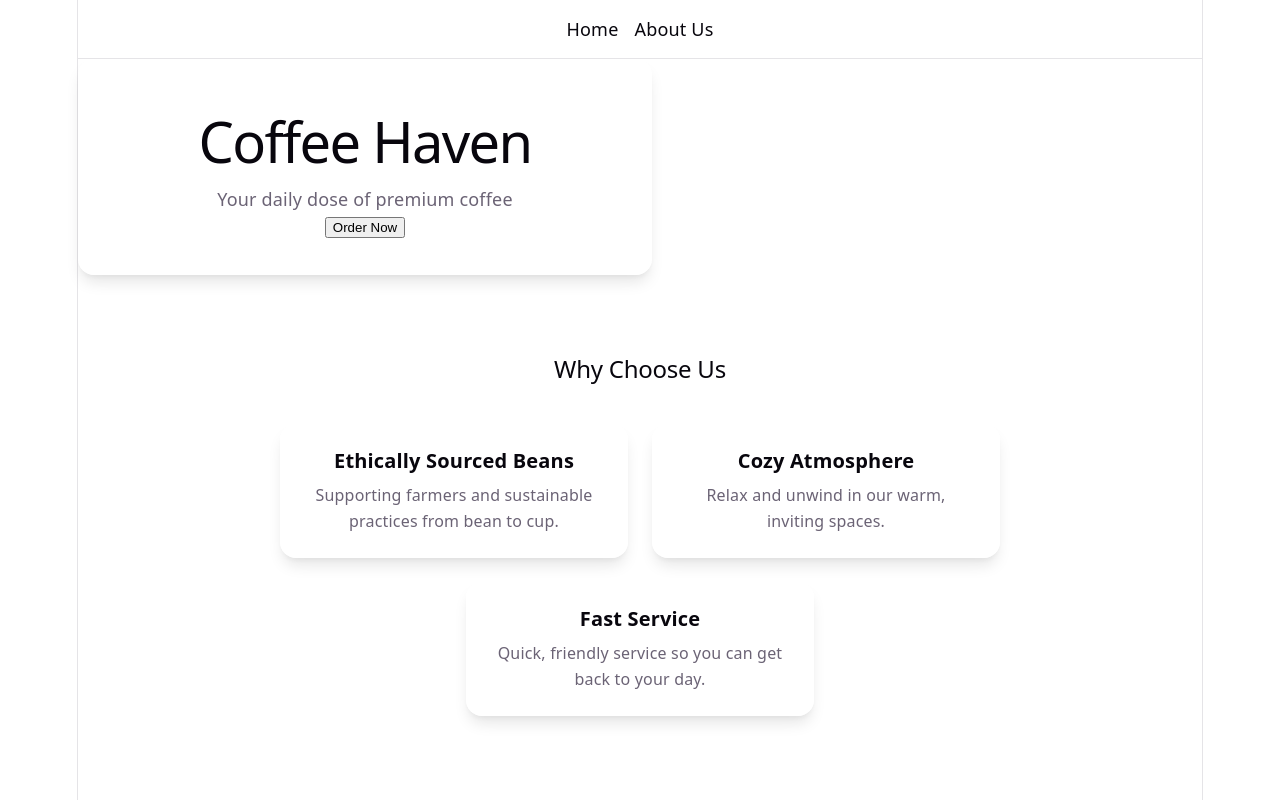
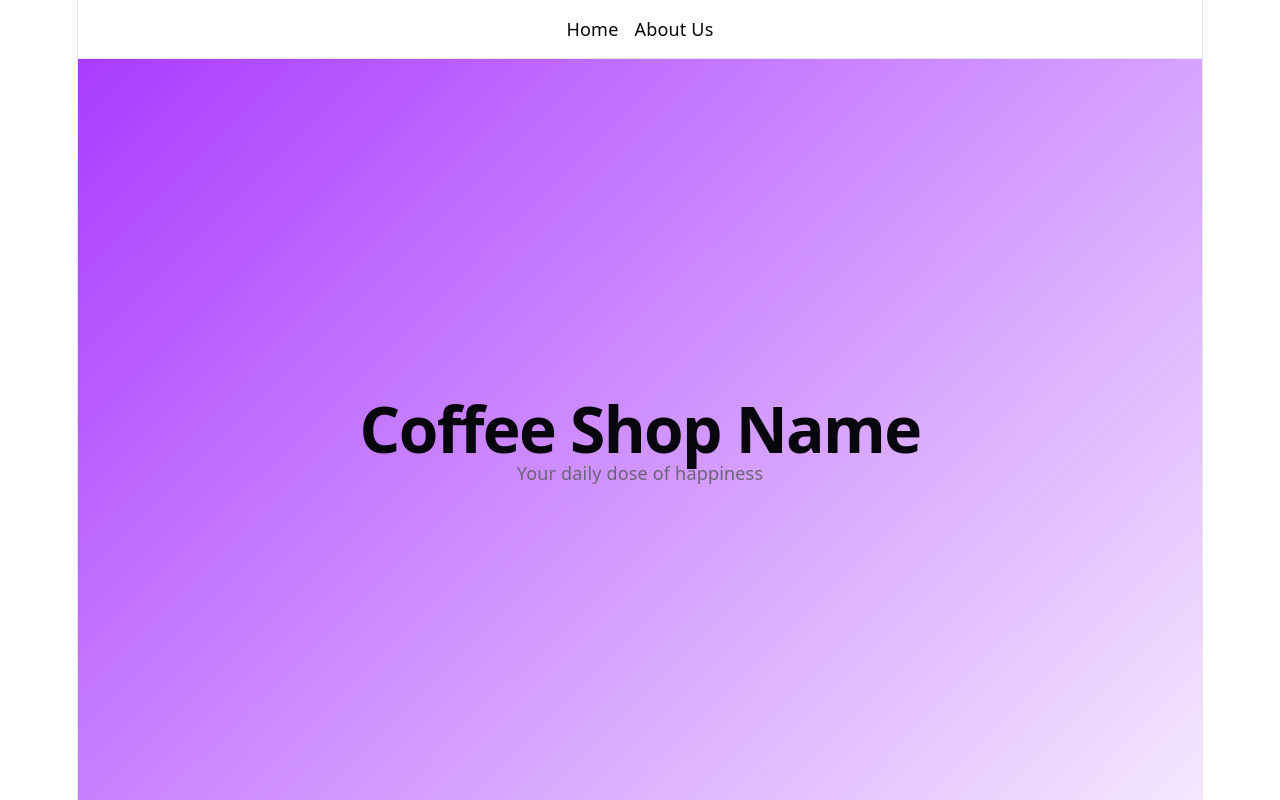
Before and after one commit to kabilhussain/N8NTestProject, a React (Vite) app in the folder my-react-app/: page / in a window 1280 px wide. Shown: the top 800 px of the page. Built offline with nearby package versions, Linux system fonts and the light colour scheme.

Commit message:
fix: Wrap the Coffee Shop Name Card markup in a <div id="cen (#6)

```diff
--- a/my-react-app/src/components/Hero.jsx
+++ b/my-react-app/src/components/Hero.jsx
@@ -1,20 +1,16 @@
 import React from 'react'
 import './Hero.css'
-import WhyChooseUs from './WhyChooseUs.jsx'
 
 export default function Hero() {
   return (
-    <section className="hero-section">
-      <div className="hero-gradient">
-        <div className="hero-container">
-          <div className="hero-card fade-in-up">
-            <h1 className="hero-title">Coffee Haven</h1>
-            <p className="hero-tagline">Your daily dose of premium coffee</p>
-            <button className="order-btn">Order Now</button>
-          </div>
+    <section className="hero">
+      <div id="center">
+        {/* Coffee Shop Name Card */}
+        <div className="card">
+          <h1>Coffee Shop Name</h1>
+          <p>Your daily dose of happiness</p>
         </div>
       </div>
-      <WhyChooseUs />
     </section>
   )
 }
```
